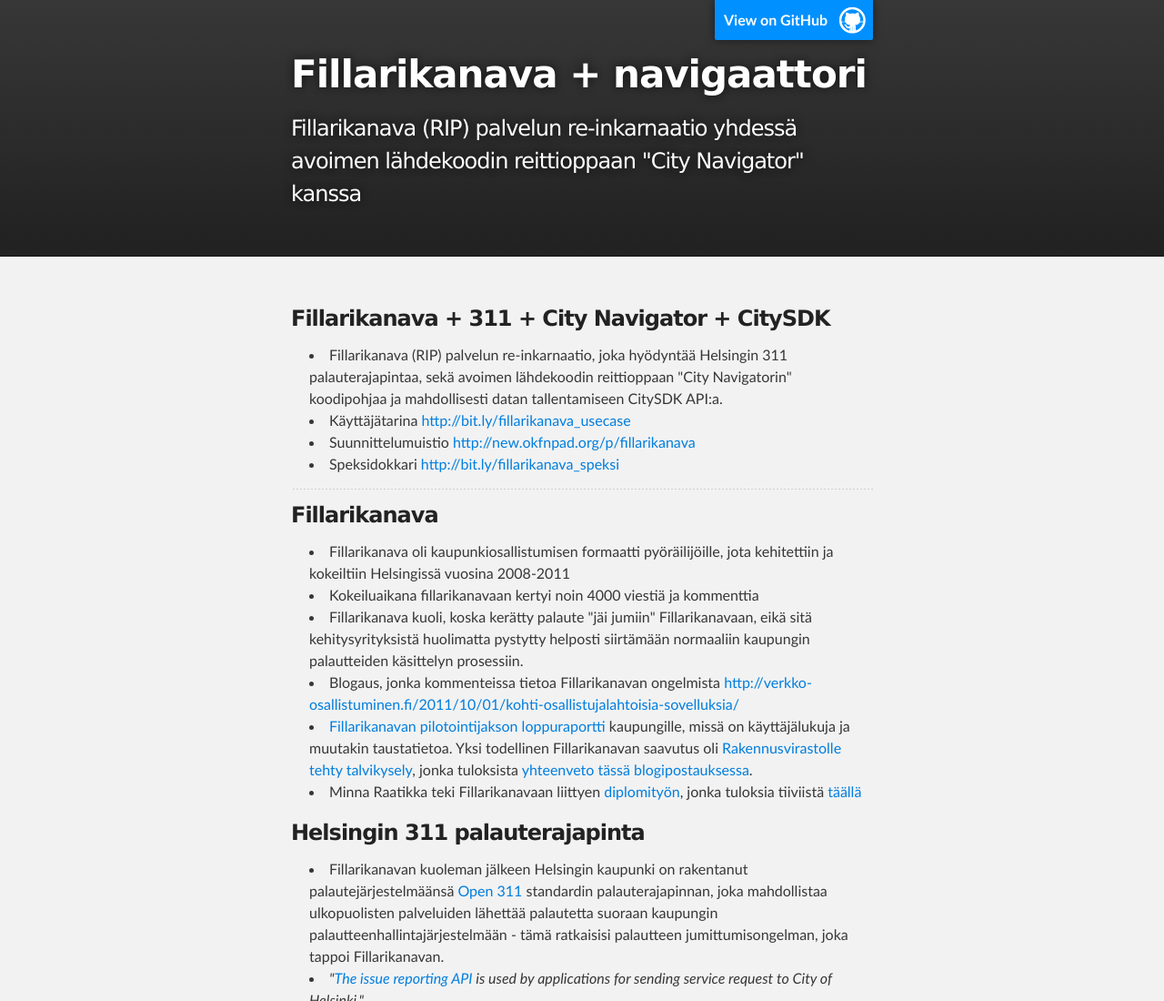
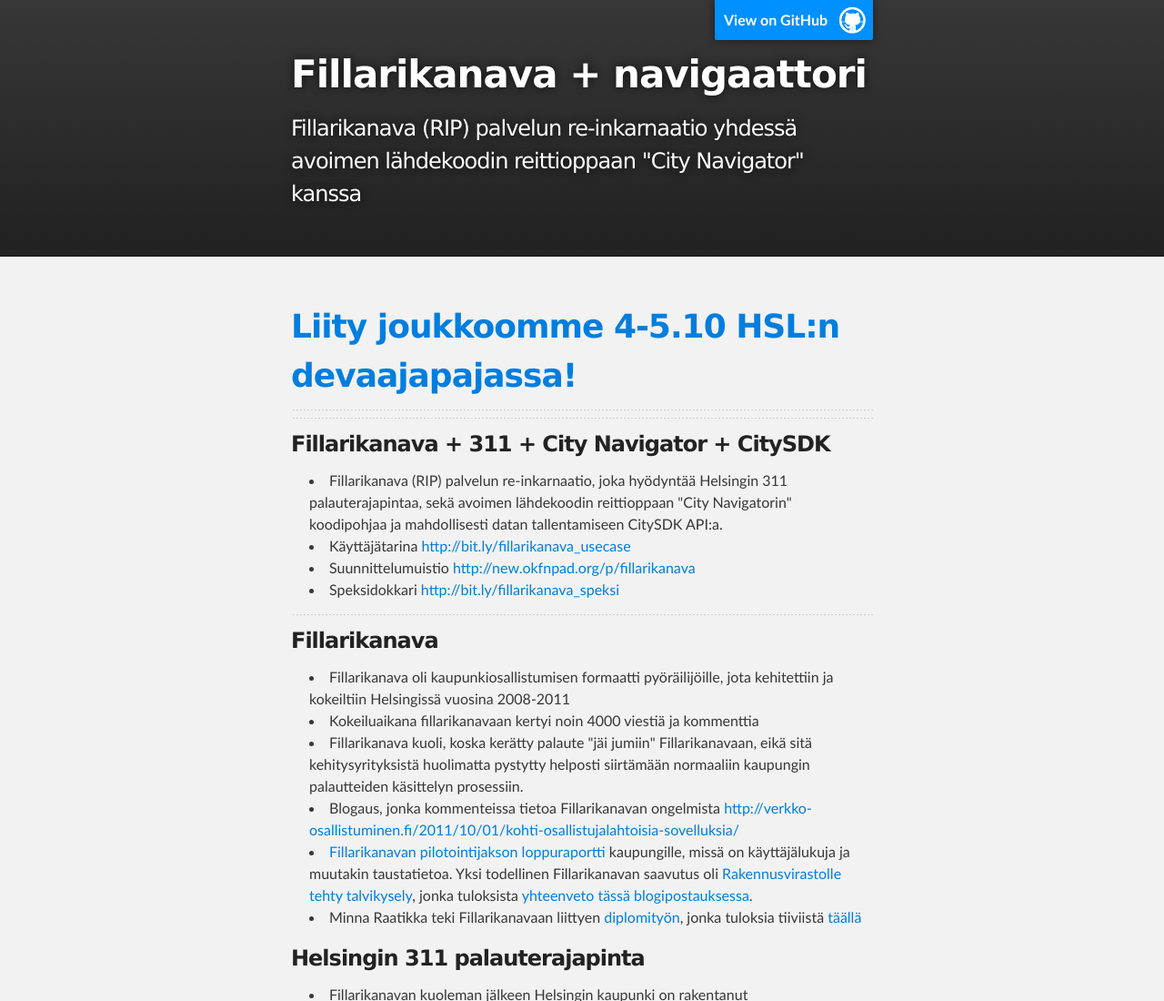
Before and after one commit to fillarikanava/fillarikanava.github.io, a plain HTML site: page index.html in a window 1280 px wide. Shown: the top 1100 px of the page at 91% size. Drawn offline with Linux system fonts and the light colour scheme.

```diff
--- a/index.html
+++ b/index.html
@@ -27,7 +27,11 @@
     <!-- MAIN CONTENT -->
     <div id="main_content_wrap" class="outer">
       <section id="main_content" class="inner">
-        <h3>
+        <h1>
+<a name="liity-joukkoomme-4-510-hsln-devaajapajassa" class="anchor" href="#liity-joukkoomme-4-510-hsln-devaajapajassa"><span class="octicon octicon-link"></span></a><a href="https://github.com/fillarikanava/navigator-proto/issues/1">Liity joukkoomme 4-5.10 HSL:n devaajapajassa!</a>
+</h1>
+
+<hr><hr><h3>
 <a name="fillarikanava--311--city-navigator--citysdk" class="anchor" href="#fillarikanava--311--city-navigator--citysdk"><span class="octicon octicon-link"></span></a>Fillarikanava + 311 + City Navigator + CitySDK</h3>
 
 <ul>
```
Also changed, not shown: params.json (+1 -1 lines).
